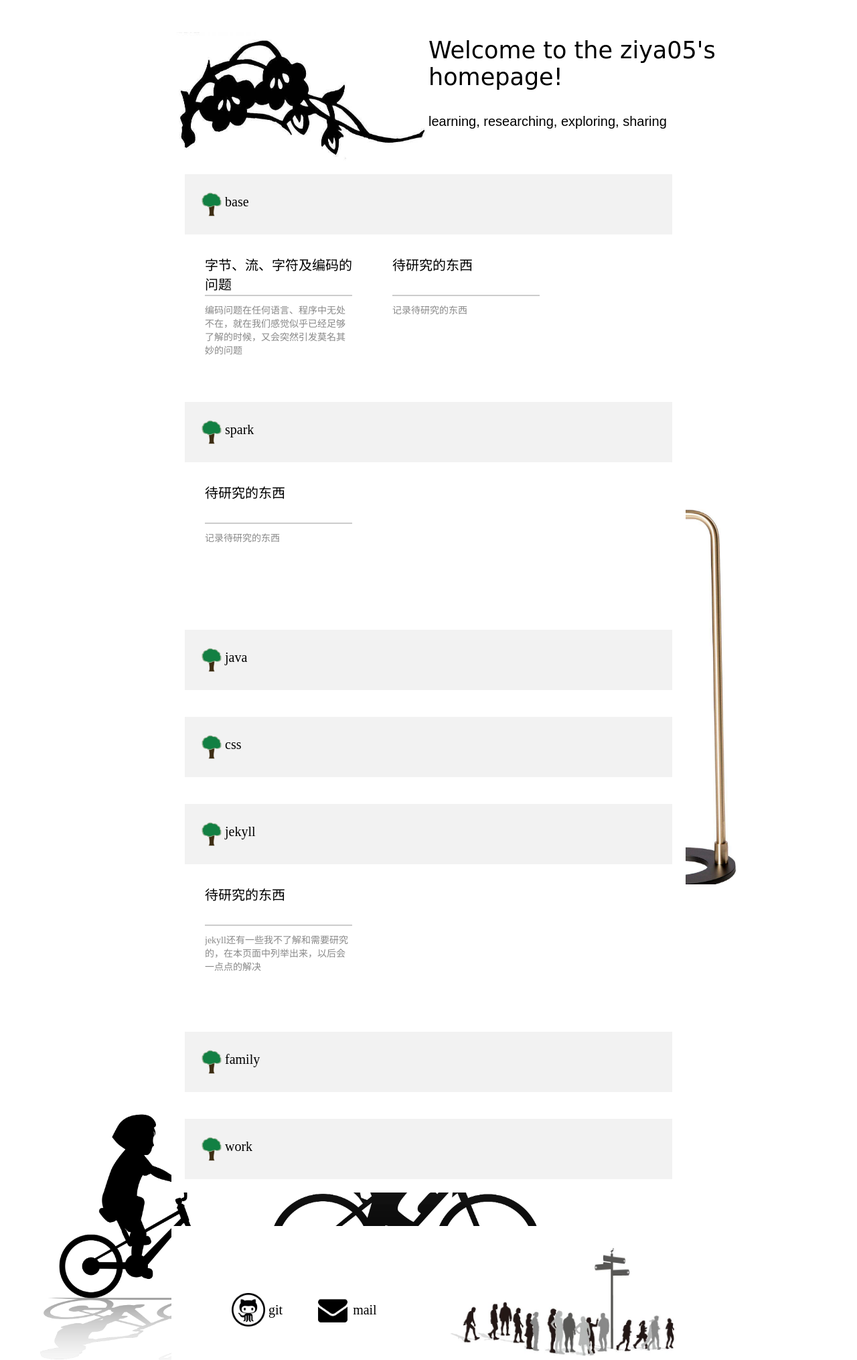
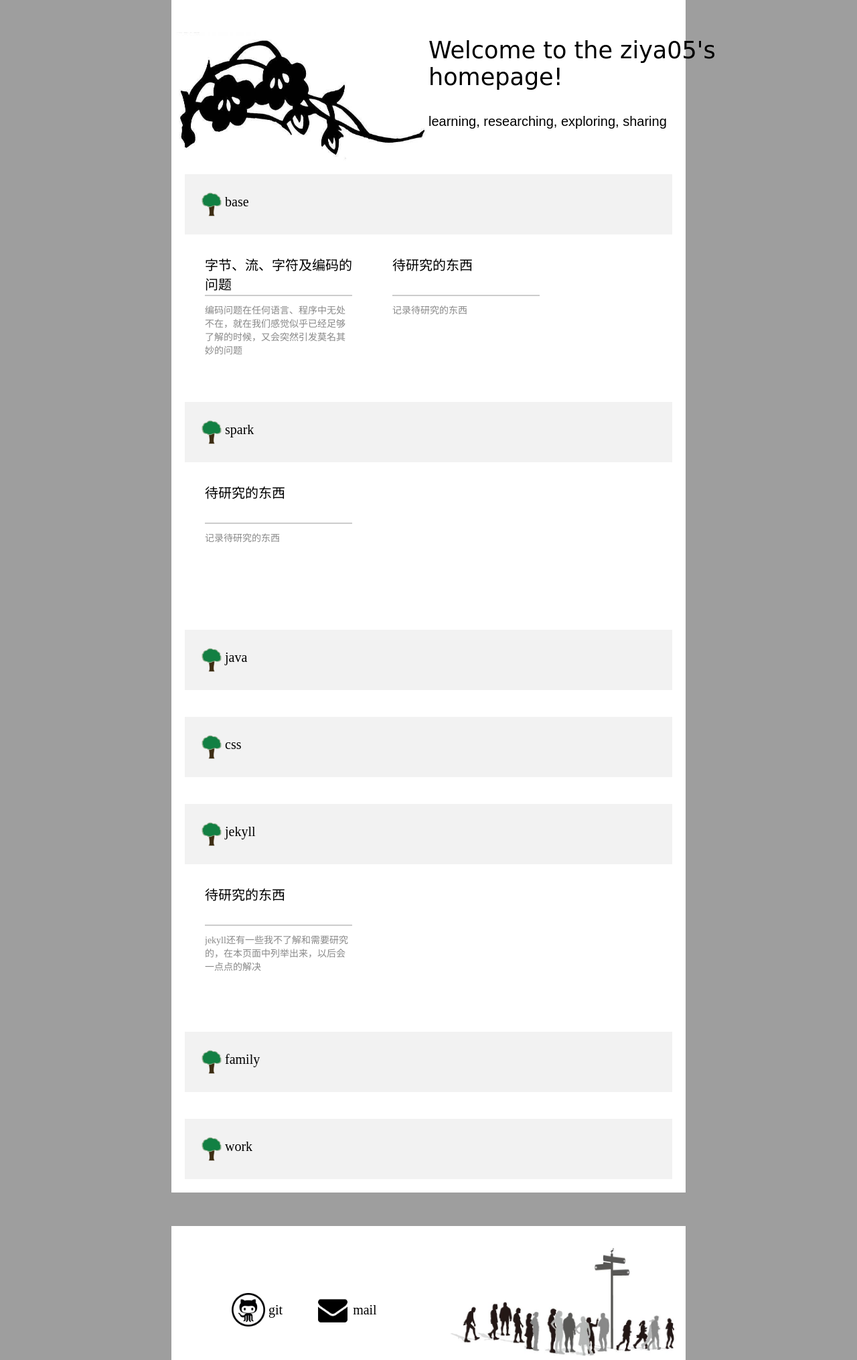
Before and after one commit to ziya05/ziya05.github.io, a Jekyll site: the page built from index.html, in a window 1280 px wide. Shown: the whole page at 67% size. Built offline with Jekyll 4.4.1, drawn with Linux system fonts in a browser that asks for light colours.

Commit message:
update background image

```diff
--- a/assets/css/home.css
+++ b/assets/css/home.css
@@ -4,10 +4,14 @@ html, body {
 	font-size: 20px;
 }
 
-body {
+/*body {
 	background: url('/assets/img/5930de4d14f09.png') fixed bottom left no-repeat,
 				url('/assets/img/lamp.jpg') fixed center right no-repeat;
 	background-size: auto 30%;
+} */
+body {
+	background: url('/assets/img/bg.jpg') fixed top left no-repeat;
+	background-size: 100% 100%;
 }
 
 #banner {
```
Also changed, not shown: 1 other file.
